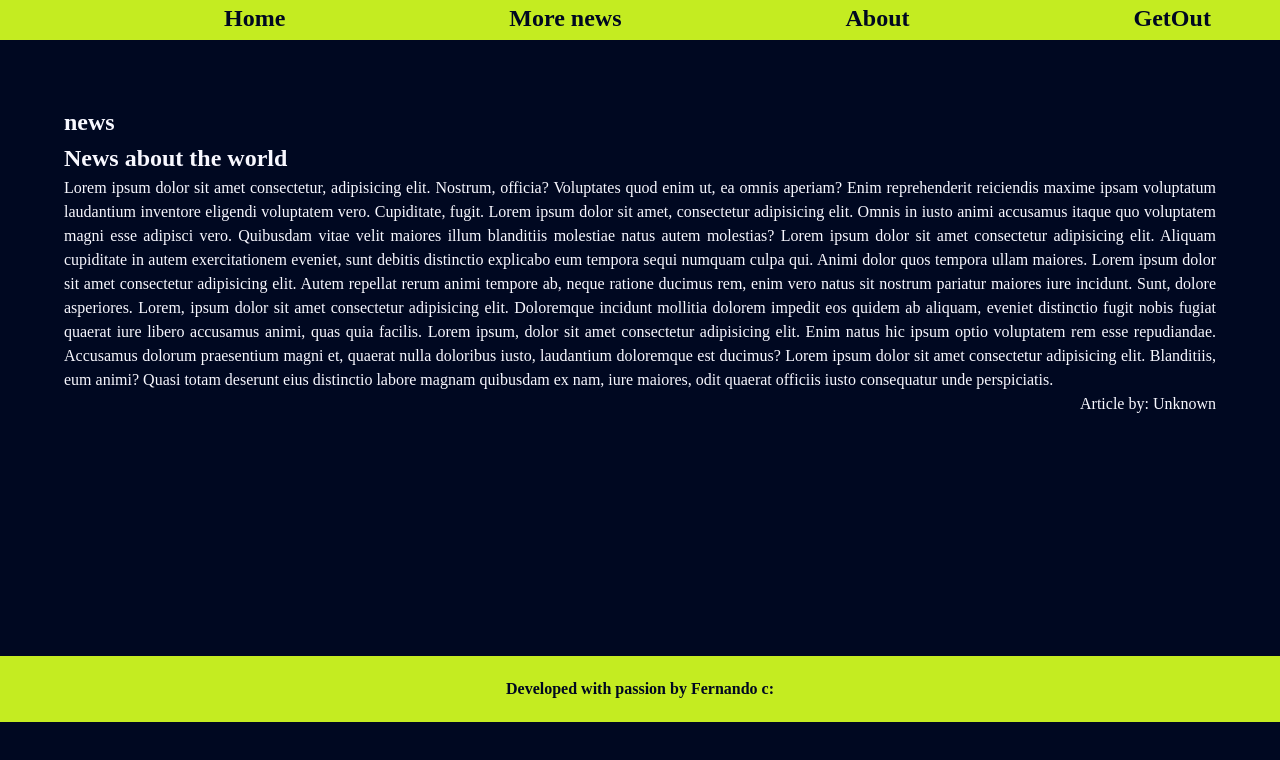
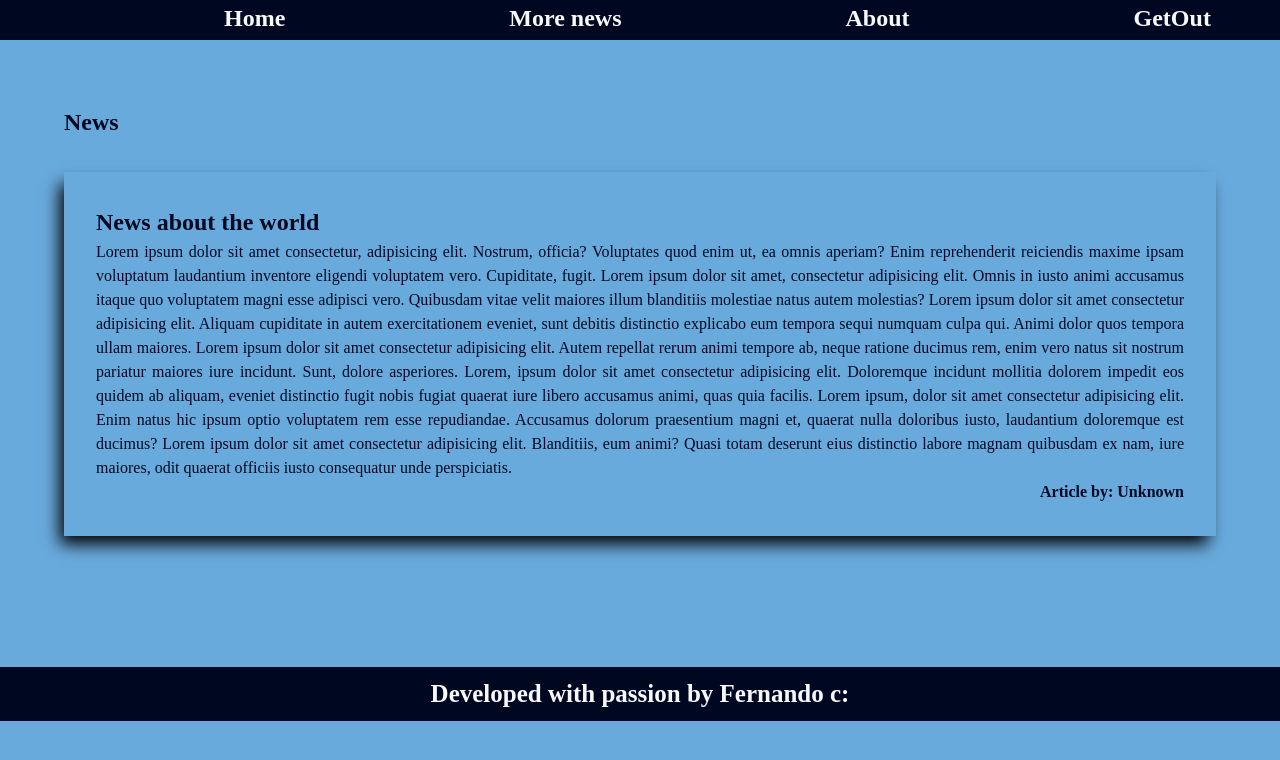
Before and after one commit to fewatts/TrainingCssReactVite, a React (Vite) app: page / in a window 1280 px wide. Shown: the top 760 px of the page. Built offline with nearby package versions, Linux system fonts and the light colour scheme.

Commit message:
Task 3
Box shadow

```diff
--- a/src/ex/grouping-tags/GroupingTags.css
+++ b/src/ex/grouping-tags/GroupingTags.css
@@ -1,12 +1,12 @@
 body{
-    background-color: var(--darkblue);
+    background-color: var(--lightblue);
     font-family: 'Times New Roman', Times, serif;
-    color: ghostwhite;
+    color: var(--darkblue);
 }
 
 nav{
-    background-color: var(--pear);
-    color: var(--darkblue);
+    background-color: var(--darkblue);
+    color: ghostwhite;
     font-weight: bold;
     font-size: 1.5rem;
     height: 2.5rem;
@@ -23,17 +23,28 @@ nav > a:hover{
 main{
     text-align: justify;
     padding: 4rem;
-    height: 38.5rem;
+    height: 39.2rem;
+}
+
+h1{
+    margin-bottom: 2rem;
+}
+
+#news{
+    box-shadow: -6px 10px 16px -2px black;
+    padding: 2rem;
 }
 
 aside{
     text-align: end;
+    font-weight: bold;
 }
 
 footer{
     text-align: center;
-    background-color: var(--pear);
-    color: var(--darkblue);
+    font-size: 25px;
+    background-color: var(--darkblue);
+    color: ghostwhite;
     font-weight: bold;
-    padding: 1.3rem;
+    padding: 0.5rem;
 }
--- a/src/ex/grouping-tags/GroupingTags.tsx
+++ b/src/ex/grouping-tags/GroupingTags.tsx
@@ -13,7 +13,7 @@ export function GroupingTags() {
             </header>
             <main>
                 <section id='subjects'>
-                    <h1>news</h1>
+                    <h1>News</h1>
                 </section>
                 <section id='news'>
                     <article>
```
